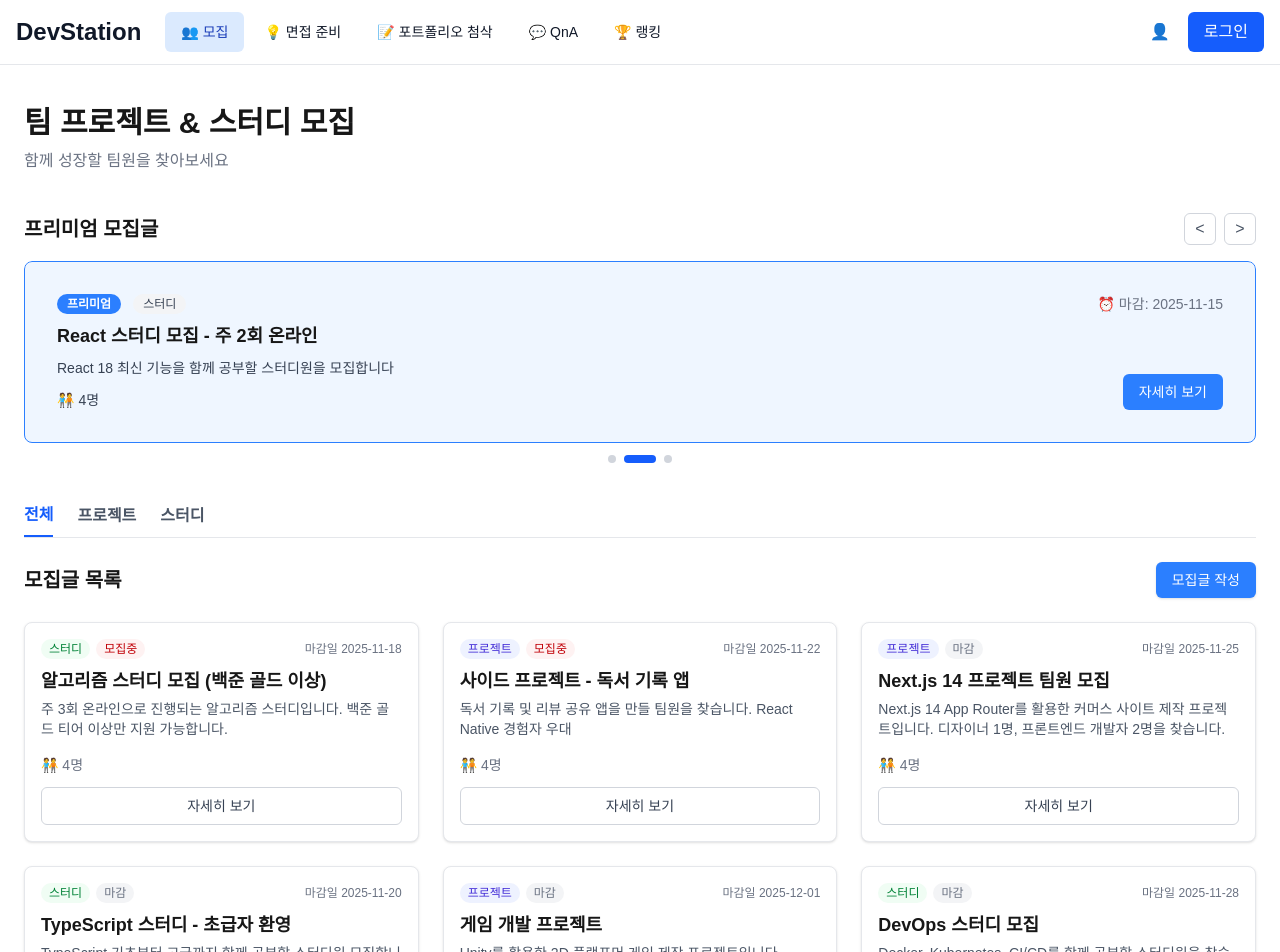
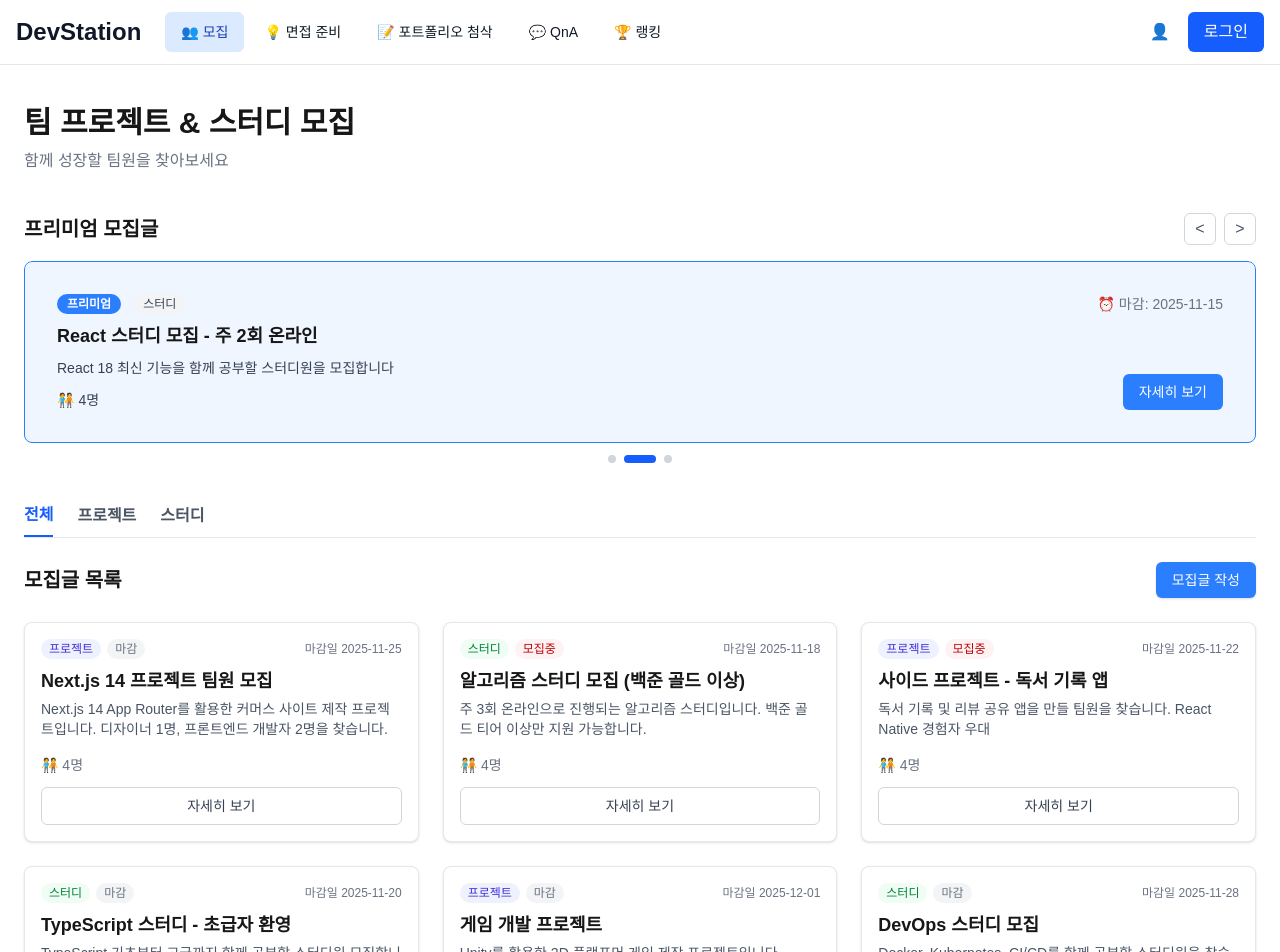
Before and after one commit to prgrms-be-devcourse/NBE7-9-2-Team04, a Next.js app in the folder frontend/: page /recruitment in a window 1280 px wide. Shown: the top 952 px of the page. Built offline with nearby package versions, Linux system fonts and the light colour scheme; no server answers.

Commit message:
fix: 모집글 필터링 제거

```diff
--- a/frontend/src/app/recruitment/page.tsx
+++ b/frontend/src/app/recruitment/page.tsx
@@ -151,16 +151,10 @@ export default function RecruitmentPage() {
       ? regularPosts
       : regularPosts.filter((post) => post.category === selectedCategory);
 
-  const sortedPosts = [...filteredPosts].sort((a, b) => {
-    if (a.status === "모집중" && b.status !== "모집중") return -1;
-    if (a.status !== "모집중" && b.status === "모집중") return 1;
-    return 0;
-  });
 
   const indexOfLastPost = currentPage * postsPerPage;
   const indexOfFirstPost = indexOfLastPost - postsPerPage;
-  const currentPosts = sortedPosts.slice(indexOfFirstPost, indexOfLastPost);
-
+  const currentPosts = filteredPosts.slice(indexOfFirstPost, indexOfLastPost);
   return (
     <>
       <div className="max-w-screen-xl mx-auto px-6 py-10">
```
